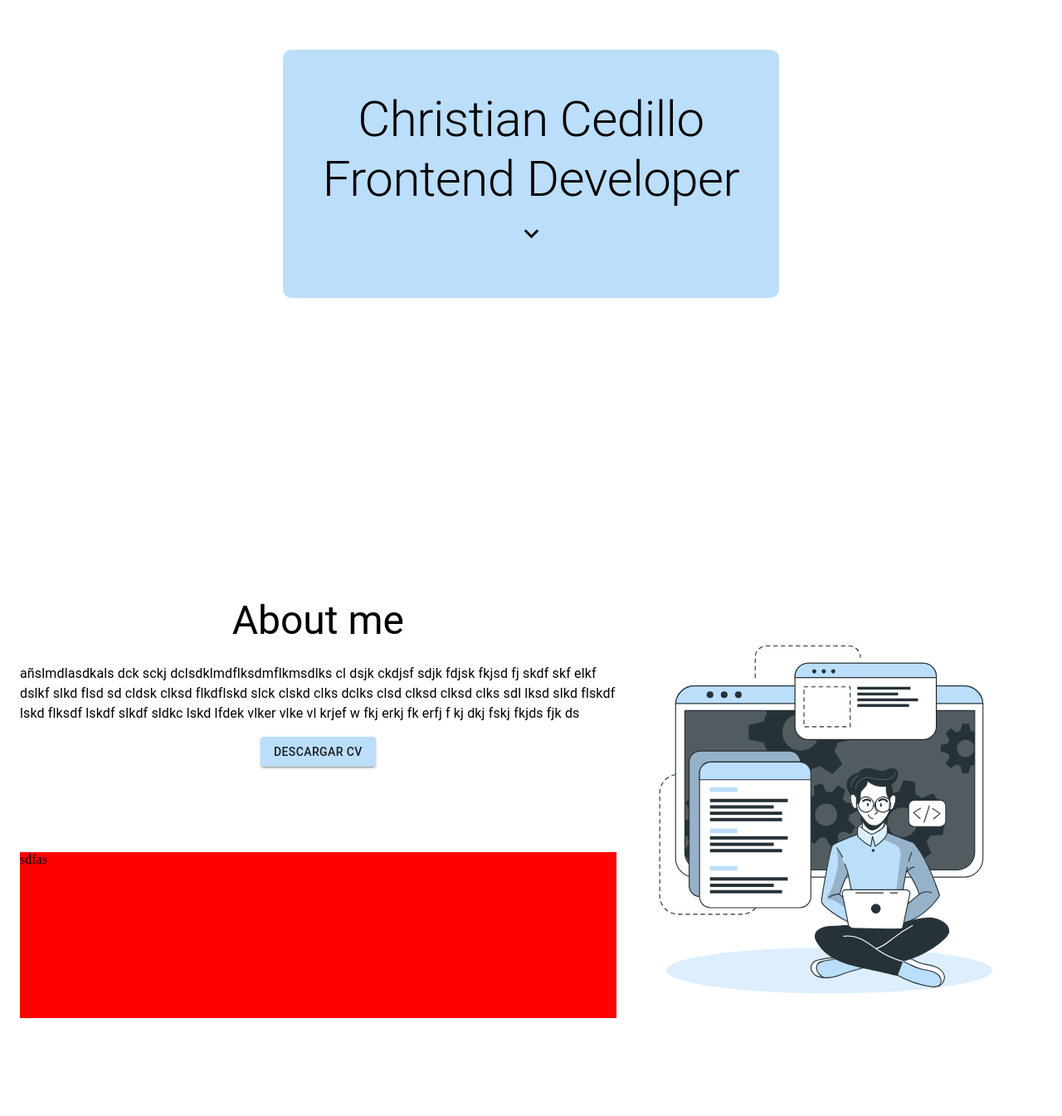
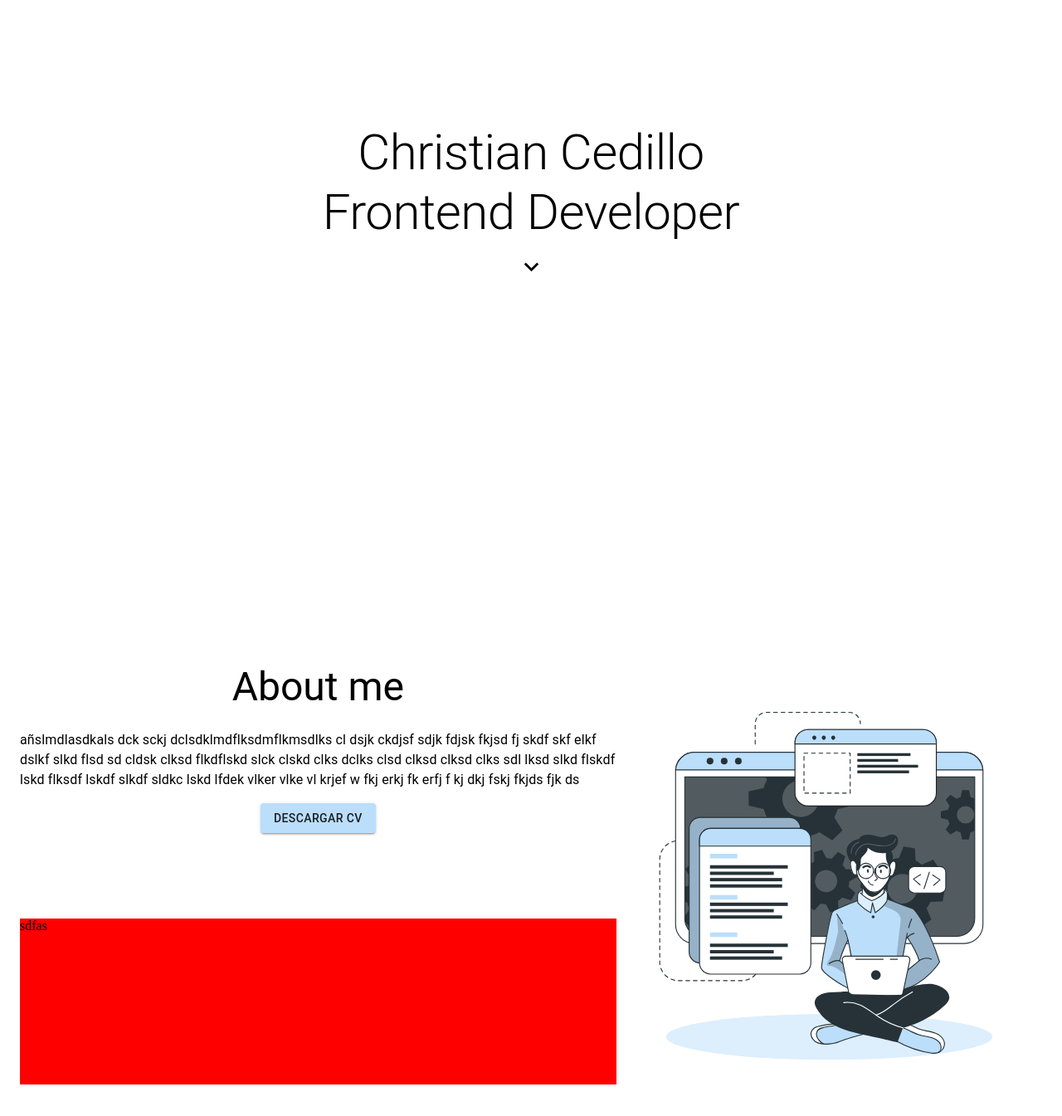
Before and after one commit to ChrisCedi/my-bookC, a React (Create React App) app: page /home in a window 1280 px wide. Shown: the part 207-1552 px from the top of the page at 83% size. Built offline with nearby package versions, Linux system fonts and the light colour scheme.

Commit message:
feature: transition in main section and about me

```diff
--- a/src/assets/Images.js
+++ b/src/assets/Images.js
@@ -1,15 +1,12 @@
 import profile1 from "./Files/profile1.svg";
 
-import baseBackground from "./Files/baseBackground.jpg";
-import main from "./Files/main.png";
 import me from "./Files/me.png";
 import thinking from "./Files/thinking.svg";
 import developer from "./Files/developer.svg";
 
 export const Images = {
   profile1,
-  baseBackground,
-  main,
+
   me,
   thinking,
   developer,
--- a/src/components/AboutMe/AboutMe.js
+++ b/src/components/AboutMe/AboutMe.js
@@ -1,22 +1,32 @@
 import { Typography, Button, Grid } from "@material-ui/core";
-import React from "react";
+import React, { useRef } from "react";
 import { useStyles } from "./AboutMeStyles";
 import { Images } from "../../assets/Images";
-// import { PersonalFiles } from "../../assets/PersonalFiles";
 import cv from "../../assets/Files/cv-ChristianJavierCedilloPalacios.pdf";
+import { useInView, motion } from "framer-motion";
 
 export const AboutMe = () => {
   const classes = useStyles();
+  const ref = useRef(null);
+  const isInVIew = useInView(ref, { once: true });
 
   return (
-    <section id="aboutMe" className={classes.container}>
+    <section id="aboutMe" className={classes.container} ref={ref}>
       <Grid container className={classes.firstContainer}>
         <Grid item xs={12} md={7}>
           <Grid container className={classes.secondContainer}>
             <Grid item xs={12} className={classes.gridInfo}>
+              <span
+                style={{
+                  transform: isInVIew ? "none" : "translateX(-200px)",
+                  opacity: isInVIew ? 1 : 0,
+                  transition: "all 0.9s cubic-bezier(0.17, 0.55, 0.55, 1) 0.5s",
+                }}
+              >
                 <Typography variant="h3" className={classes.title}>
                   About me
                 </Typography>
+              </span>
               <Typography className={classes.information}>
                 añslmdlasdkals dck sckj dclsdklmdflksdmflkmsdlks cl dsjk ckdjsf
                 sdjk fdjsk fkjsd fj skdf skf elkf dslkf slkd flsd sd cldsk clksd
@@ -45,11 +55,18 @@ export const AboutMe = () => {
           </Grid>
         </Grid>
         <Grid item xs={12} md={5} className={classes.gridImage}>
+          <motion.div
+            // className="box"
+            className={classes.motionImage}
+            whileHover={{ scale: 1.1 }}
+            transition={{ type: "spring", stiffness: 400, damping: 10 }}
+          >
             <img
               src={Images.developer}
               alt="developer"
               className={classes.developer}
             />
+          </motion.div>
         </Grid>
       </Grid>
     </section>
--- a/src/components/AboutMe/AboutMeStyles.js
+++ b/src/components/AboutMe/AboutMeStyles.js
@@ -37,6 +37,10 @@ const useStyles = makeStyles((theme) => ({
   textButton: {
     textDecoration: "none",
   },
+  motionImage: {
+    width: "100%",
+    height: "100%",
+  },
 }));
 
 export { useStyles };
--- a/src/components/Header/Header.js
+++ b/src/components/Header/Header.js
@@ -9,7 +9,15 @@ export const Header = () => {
   return (
     <div className={classes.container}>
       <motion.div whileHover={{ scale: 1.2 }} whileTap={{ scale: 0.8 }}>
-        <Typography variant="h5" className={classes.title}>
+        <Typography
+          variant="h5"
+          className={classes.title}
+          onClick={() =>
+            document.getElementById("mainSection").scrollIntoView({
+              behavior: "smooth",
+            })
+          }
+        >
           My BookC
         </Typography>
       </motion.div>
--- a/src/components/MainSection/MainSection.js
+++ b/src/components/MainSection/MainSection.js
@@ -9,7 +9,6 @@ export const MainSection = () => {
 
   return (
     <section className={classes.container} id="mainSection">
-      <Box className={classes.boxTitle}>
       <motion.div
         initial={{ opacity: 0, scale: 0.5 }}
         animate={{ opacity: 1, scale: 1 }}
@@ -36,7 +35,6 @@ export const MainSection = () => {
           <ExpandMoreIcon className={classes.iconButton} fontSize="large" />
         </IconButton>
       </motion.div>
-      </Box>
     </section>
   );
 };
--- a/src/components/MainSection/MainSectionStyles.js
+++ b/src/components/MainSection/MainSectionStyles.js
@@ -2,17 +2,13 @@ import { makeStyles } from "@material-ui/core";
 
 const useStyles = makeStyles((theme) => ({
   container: {
-    height: "90vh",
+    height: "100vh",
     display: "flex",
     justifyContent: "center",
     alignItems: "center",
     flexDirection: "column",
   },
-  boxTitle: {
-    backgroundColor: theme.palette.primary.main,
-    padding: theme.spacing(6),
-    borderRadius: 10,
-  },
+
   motionDiv: {
     display: "flex",
     flexDirection: "column",
```
Also changed, not shown: src/assets/Files/main.png (deleted), 1 other file (tests, documents, lock files or other folders). Lines whose indentation alone changed are shown as unchanged.
